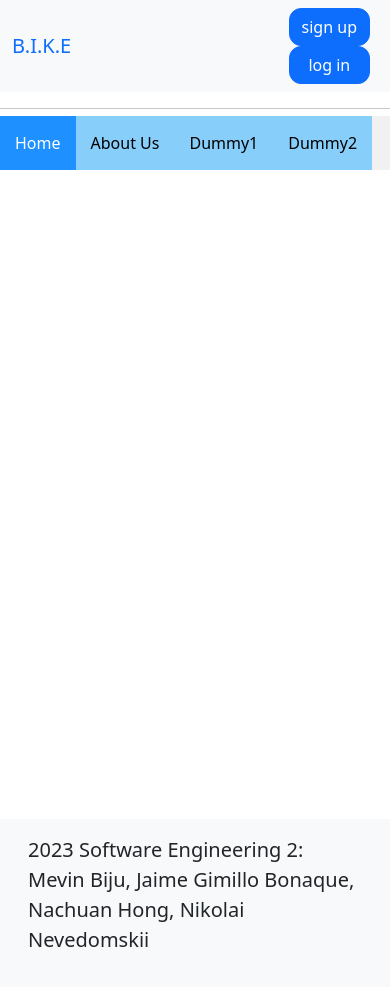
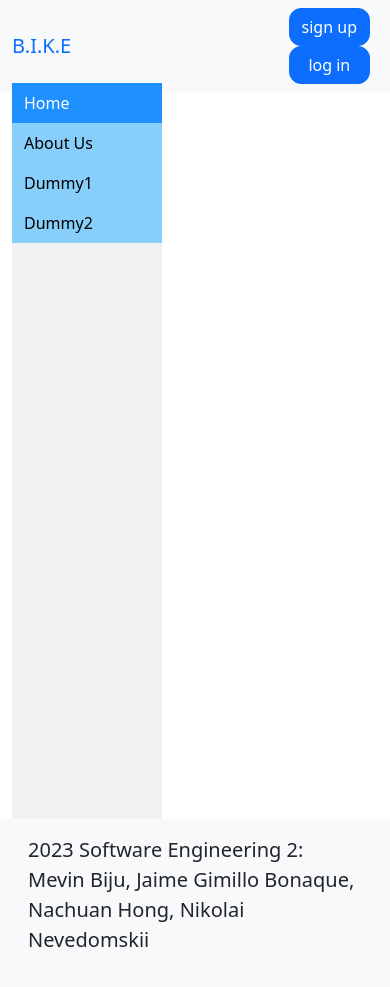
Before and after one commit to Gogetanks/Bike_Res, a Django app: page / in a window 390 px wide. Run offline with Django 4.2, Linux system fonts and the light colour scheme.

Commit message:
fix the vertical navbar (somewhat)

```diff
--- a/static/css/base.css
+++ b/static/css/base.css
@@ -87,24 +87,6 @@ div.content {
     padding: 10px 30px 30px;
 }
 
-@media screen and (max-width: 900px) {
-    ul.navi {
-        width: 100%;
-        height: auto;
-        position: relative;
-    }
-
-    ul.navi li a {
-        float: left;
-        padding: 15px;
-    }
-
-    div.content {
-        margin-left: 20px;
-        margin-top: 20px;
-    }
-}
-
 .rounded-custom {
     border-radius: 12px;
 }
--- a/templates/base.html
+++ b/templates/base.html
@@ -11,7 +11,7 @@
 	</head>
 	<body class="d-flex flex-column min-vh-100">
 
-		<!-- Navbar -->
+		<!-- Header Navbar -->
 		<nav class="navbar navbar-expand-lg bg-light ">
 			<div class="container">
 				<a href="/" class="navbar-brand">B.I.K.E</a>
@@ -49,7 +49,8 @@
 
 		</nav>
 
-		<hr />
+		<div class="container-fluid">
+			<nav class="nav flex-column">
 				<ul class="navi">
 					<li><a href="{% url 'home' %}"
 							class="{% if request.resolver_match.url_name == 'home' %}active{% else %}none{% endif %}">
@@ -63,6 +64,10 @@
 					<li><a href="#">Dummy1</a></li>
 					<li><a href="#">Dummy2</a></li>
 				</ul>
+
+			</nav>
+		</div>
+		<!--content-->
 		<div class="content">
 			{% block content %}
 			{% endblock %}
```
Lines whose indentation alone changed are shown as unchanged.
